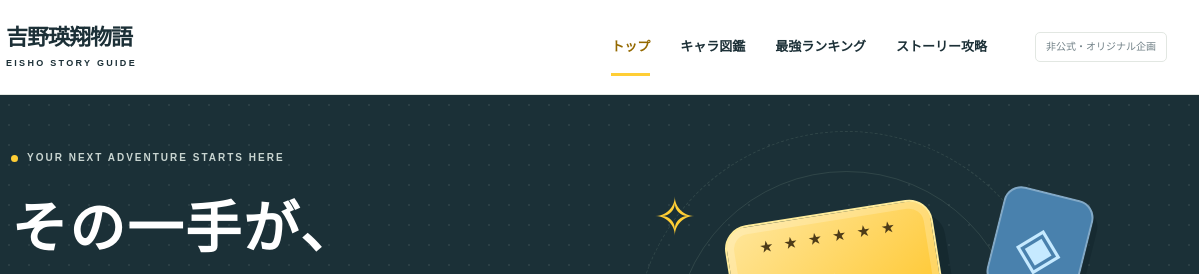
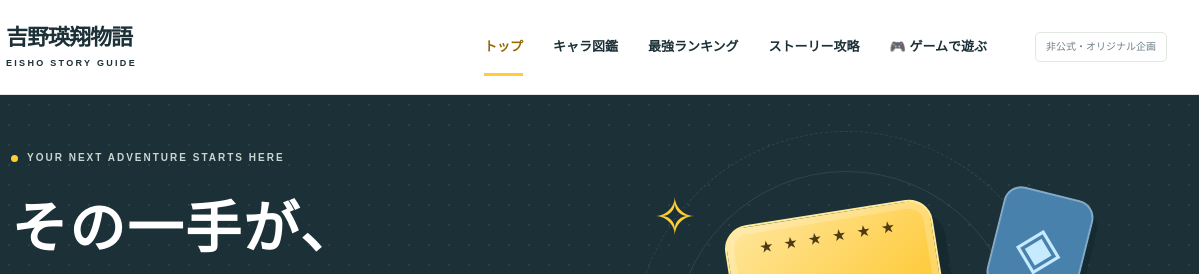
Before and after one commit to eisho-yoshino/eisho-monst-guide, a plain HTML site: page index.html in a window 1280 px wide. Shown: the top 274 px of the page, 81-1280 px from the left. Drawn offline with Linux system fonts and the light colour scheme.

Commit message:
Add battle game link to main navigation

```diff
--- a/index.html
+++ b/index.html
@@ -16,7 +16,7 @@
     <div class="header-inner">
       <a class="brand" href="#home" aria-label="吉野瑛翔物語 トップ"><span class="brand-symbol">✦</span><span>吉野瑛翔物語<small>EISHO STORY GUIDE</small></span></a>
       <nav aria-label="メインナビゲーション">
-        <a href="#home" data-nav="home">トップ</a><a href="#characters" data-nav="characters">キャラ図鑑</a><a href="#ranking" data-nav="ranking">最強ランキング</a><a href="#guides" data-nav="guides">ストーリー攻略</a>
+        <a href="#home" data-nav="home">トップ</a><a href="#characters" data-nav="characters">キャラ図鑑</a><a href="#ranking" data-nav="ranking">最強ランキング</a><a href="#guides" data-nav="guides">ストーリー攻略</a><a href="battle.html">🎮 ゲームで遊ぶ</a>
       </nav>
       <span class="header-tag">非公式・オリジナル企画</span>
     </div>
```
